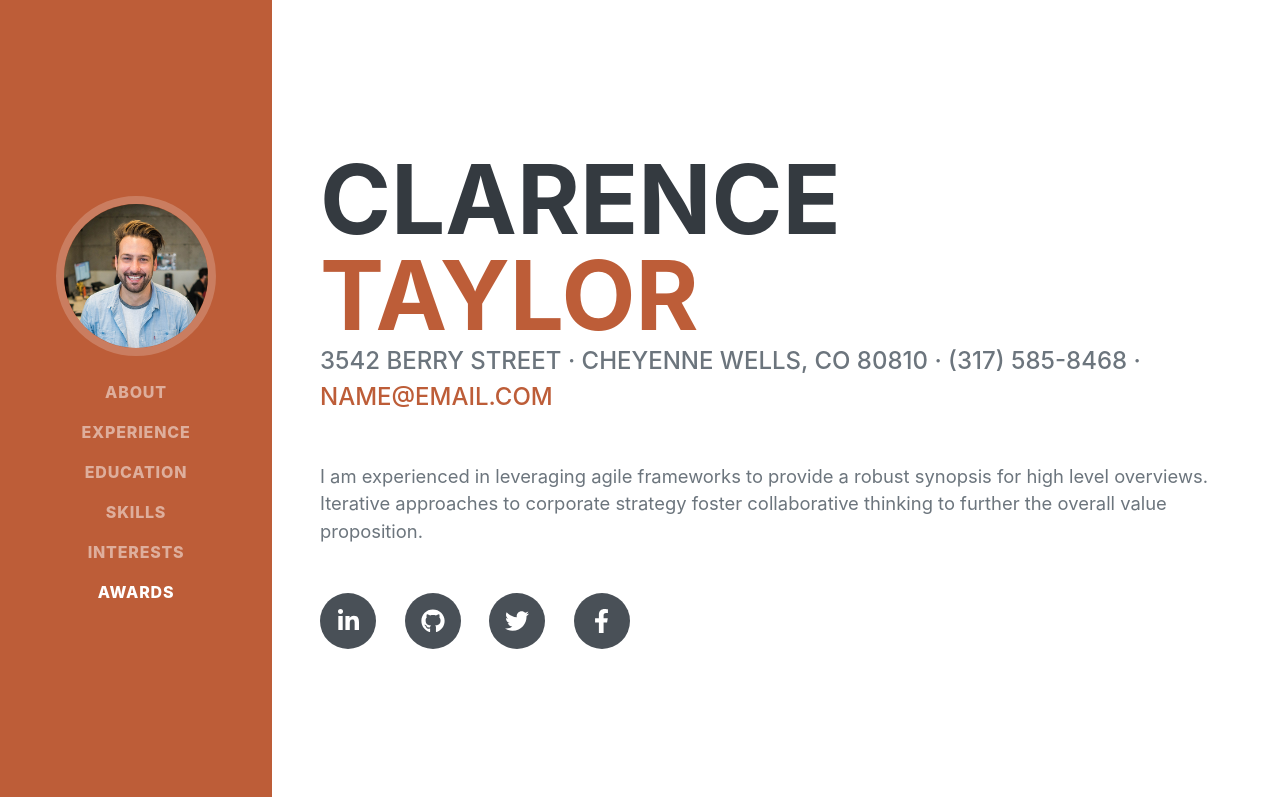
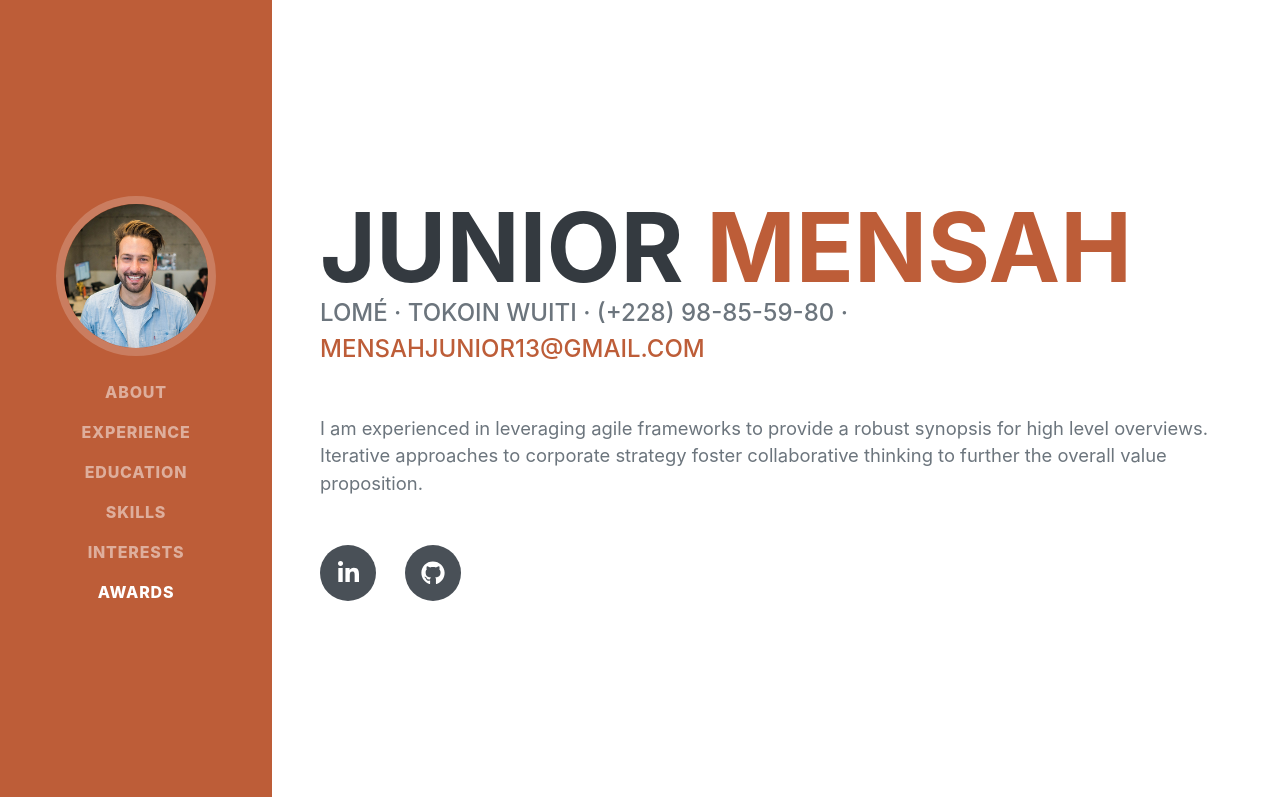
Before and after one commit to mainframe95/portofolio, a plain HTML site: page index.html in a window 1280 px wide. Shown: the top 797 px of the page. Drawn offline with nearby package versions, Linux system fonts and the light colour scheme; a web font is replaced by a local one.

Commit message:
update content

```diff
--- a/index.html
+++ b/index.html
@@ -40,19 +40,17 @@
             <section class="resume-section" id="about">
                 <div class="resume-section-content">
                     <h1 class="mb-0">
-                        Clarence
-                        <span class="text-primary">Taylor</span>
+                        Junior
+                        <span class="text-primary">Mensah</span>
                     </h1>
                     <div class="subheading mb-5">
-                        3542 Berry Street · Cheyenne Wells, CO 80810 · (317) 585-8468 ·
-                        <a href="mailto:name@email.com">name@email.com</a>
+                        Lomé · tokoin wuiti · (+228) 98-85-59-80 ·
+                        <a href="mailto:mensahjunior13@gmail.com">mensahjunior13@gmail.com</a>
                     </div>
                     <p class="lead mb-5">I am experienced in leveraging agile frameworks to provide a robust synopsis for high level overviews. Iterative approaches to corporate strategy foster collaborative thinking to further the overall value proposition.</p>
                     <div class="social-icons">
-                        <a class="social-icon" href="#"><i class="fab fa-linkedin-in"></i></a>
-                        <a class="social-icon" href="#"><i class="fab fa-github"></i></a>
-                        <a class="social-icon" href="#"><i class="fab fa-twitter"></i></a>
-                        <a class="social-icon" href="#"><i class="fab fa-facebook-f"></i></a>
+                        <a class="social-icon" href="https://www.linkedin.com/in/junior-mensah-964b97180"><i class="fab fa-linkedin-in"></i></a>
+                        <a class="social-icon" href="https://github.com/mainframe95"><i class="fab fa-github"></i></a>
                     </div>
                 </div>
             </section>
@@ -133,8 +131,8 @@
                         <li class="list-inline-item"><i class="fab fa-react"></i></li>
                         <li class="list-inline-item"><i class="fab fa-node-js"></i></li>
                         <li class="list-inline-item"><i class="fab fa-sass"></i></li>
-                        <li class="list-inline-item"><i class="fab fa-less"></i></li>
-                        <li class="list-inline-item"><i class="fab fa-wordpress"></i></li>
+                        <!-- <li class="list-inline-item"><i class="fab fa-less"></i></li> -->
+                        <!-- <li class="list-inline-item"><i class="fab fa-wordpress"></i></li> -->
                         <li class="list-inline-item"><i class="fab fa-gulp"></i></li>
                         <li class="list-inline-item"><i class="fab fa-grunt"></i></li>
                         <li class="list-inline-item"><i class="fab fa-npm"></i></li>
```
